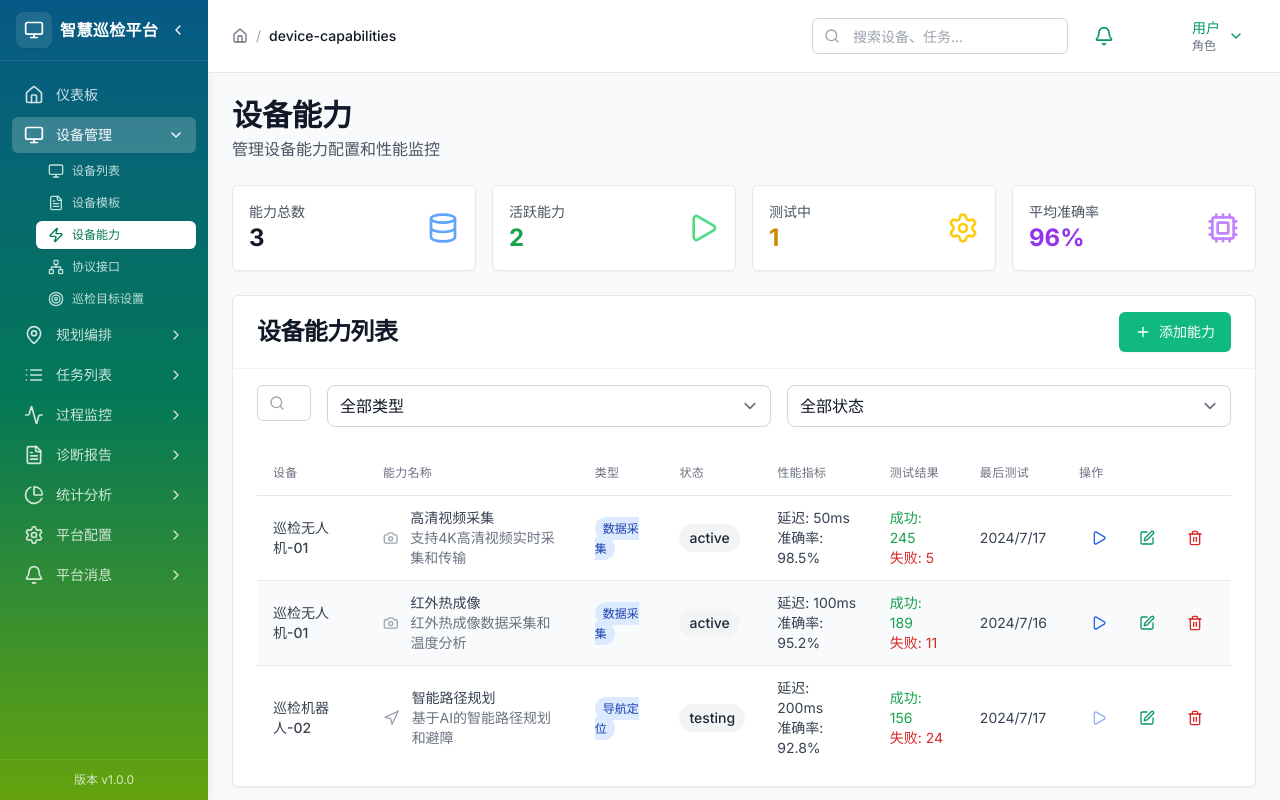
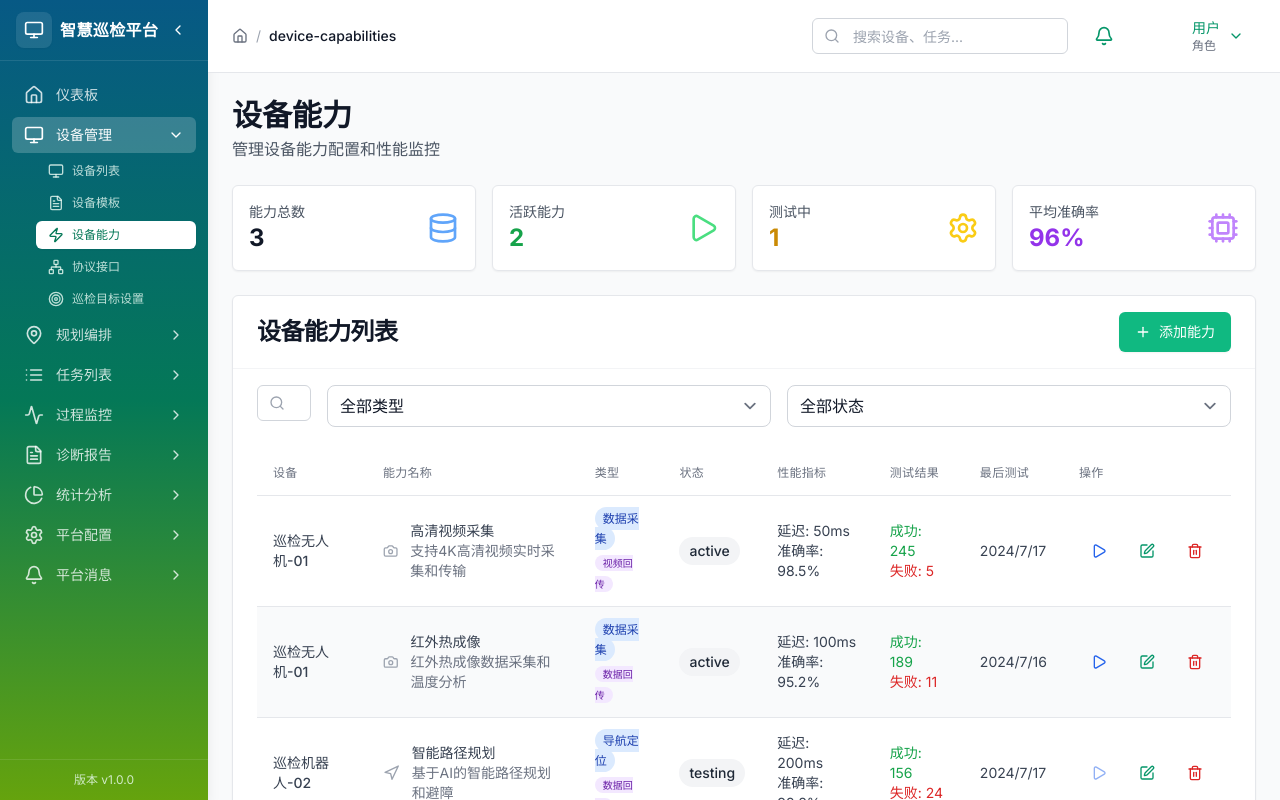
Before and after one commit to wangpeng1017/0718xunjianpingtai, a React (Vite) app in the folder inspection-platform-frontend/: page /device-capabilities in a window 1280 px wide. Built offline with nearby package versions, Linux system fonts and the light colour scheme.

Commit message:
feat: update device capability categories and add JSON editing

```diff
--- a/inspection-platform-frontend/src/features/devices/DeviceCapabilities.tsx
+++ b/inspection-platform-frontend/src/features/devices/DeviceCapabilities.tsx
@@ -32,7 +32,7 @@ interface DeviceCapability {
   id: string;
   name: string;
   type: 'data_collection' | 'video_processing' | 'control' | 'communication' | 'analysis' | 'navigation';
-  category: 'input' | 'output' | 'processing' | 'storage';
+  category: 'video' | 'image' | 'data';
   description: string;
   deviceId: string;
   deviceName: string;
@@ -72,7 +72,7 @@ const mockCapabilities: DeviceCapability[] = [
     id: 'cap-1',
     name: '高清视频采集',
     type: 'data_collection',
-    category: 'input',
+    category: 'video',
     description: '支持4K高清视频实时采集和传输',
     deviceId: 'device-1',
     deviceName: '巡检无人机-01',
@@ -121,7 +121,7 @@ const mockCapabilities: DeviceCapability[] = [
     id: 'cap-2',
     name: '红外热成像',
     type: 'data_collection',
-    category: 'input',
+    category: 'data',
     description: '红外热成像数据采集和温度分析',
     deviceId: 'device-1',
     deviceName: '巡检无人机-01',
@@ -164,7 +164,7 @@ const mockCapabilities: DeviceCapability[] = [
     id: 'cap-3',
     name: '智能路径规划',
     type: 'navigation',
-    category: 'processing',
+    category: 'data',
     description: '基于AI的智能路径规划和避障',
     deviceId: 'device-2',
     deviceName: '巡检机器人-02',
@@ -222,12 +222,13 @@ function CapabilityForm({ capability, onSubmit, onCancel }: CapabilityFormProps)
   const [formData, setFormData] = useState({
     name: capability?.name || '',
     type: capability?.type || 'data_collection',
-    category: capability?.category || 'input',
+    category: capability?.category || 'video',
     description: capability?.description || '',
     deviceId: capability?.deviceId || '',
     status: capability?.status || 'inactive',
     dataTypes: capability?.dataTypes?.join(', ') || '',
-    dependencies: capability?.dependencies?.join(', ') || ''
+    dependencies: capability?.dependencies?.join(', ') || '',
+    parametersJson: capability?.parameters ? JSON.stringify(capability.parameters, null, 2) : '{}'
   });
 
   const [errors, setErrors] = useState<Record<string, string>>({});
@@ -250,10 +251,9 @@ function CapabilityForm({ capability, onSubmit, onCancel }: CapabilityFormProps)
   ];
 
   const categoryOptions = [
-    { value: 'input', label: '输入' },
-    { value: 'output', label: '输出' },
-    { value: 'processing', label: '处理' },
-    { value: 'storage', label: '存储' }
+    { value: 'video', label: '视频回传' },
+    { value: 'image', label: '图像回传' },
+    { value: 'data', label: '数据回传' }
   ];
 
   const statusOptions = [
@@ -273,6 +273,12 @@ function CapabilityForm({ capability, onSubmit, onCancel }: CapabilityFormProps)
       newErrors.deviceId = '请选择关联设备';
     }
 
+    try {
+      JSON.parse(formData.parametersJson);
+    } catch (e) {
+      newErrors.parametersJson = 'JSON格式错误';
+    }
+
     setErrors(newErrors);
     return Object.keys(newErrors).length === 0;
   };
@@ -285,12 +291,14 @@ function CapabilityForm({ capability, onSubmit, onCancel }: CapabilityFormProps)
     }
 
     const selectedDevice = devices.find(d => d.value === formData.deviceId);
+    const { parametersJson, ...formDataBase } = formData;
+
     const capabilityData: Partial<DeviceCapability> = {
-      ...formData,
-      deviceName: selectedDevice?.label,
+      ...formDataBase,
+      deviceName: selectedDevice?.label || '',
       dataTypes: formData.dataTypes.split(',').map(t => t.trim()).filter(Boolean),
       dependencies: formData.dependencies.split(',').map(d => d.trim()).filter(Boolean),
-      parameters: capability?.parameters || {},
+      parameters: JSON.parse(formData.parametersJson),
       interfaces: capability?.interfaces || { input: [], output: [] },
       performance: capability?.performance || { latency: 0, throughput: 0, accuracy: 0 },
       testResults: capability?.testResults || { success: 0, failed: 0, lastResult: 'pending' },
@@ -366,7 +374,17 @@ function CapabilityForm({ capability, onSubmit, onCancel }: CapabilityFormProps)
           value={formData.description}
           onChange={(value) => setFormData({ ...formData, description: value })}
           placeholder="请输入能力描述"
-          rows={3}
+          rows={2}
+        />
+      </FormField>
+
+      <FormField label="能力参数 (JSON)" error={errors.parametersJson}>
+        <TextArea
+          value={formData.parametersJson}
+          onChange={(value) => setFormData({ ...formData, parametersJson: value })}
+          placeholder="请按JSON格式输入能力参数"
+          rows={6}
+          className="font-mono text-xs"
         />
       </FormField>
 
@@ -634,6 +652,13 @@ function DeviceCapabilities() {
                       <span className="px-2 py-1 bg-blue-100 text-blue-800 rounded-full text-xs">
                         {getTypeLabel(capability.type)}
                       </span>
+                      <div className="mt-1">
+                        <span className="px-2 py-0.5 bg-purple-100 text-purple-800 rounded-full text-[10px]">
+                          {capability.category === 'video' ? '视频回传' :
+                            capability.category === 'image' ? '图像回传' :
+                              capability.category === 'data' ? '数据回传' : capability.category}
+                        </span>
+                      </div>
                     </TableCell>
                     <TableCell>
                       <StatusBadge status={capability.status} />
```
